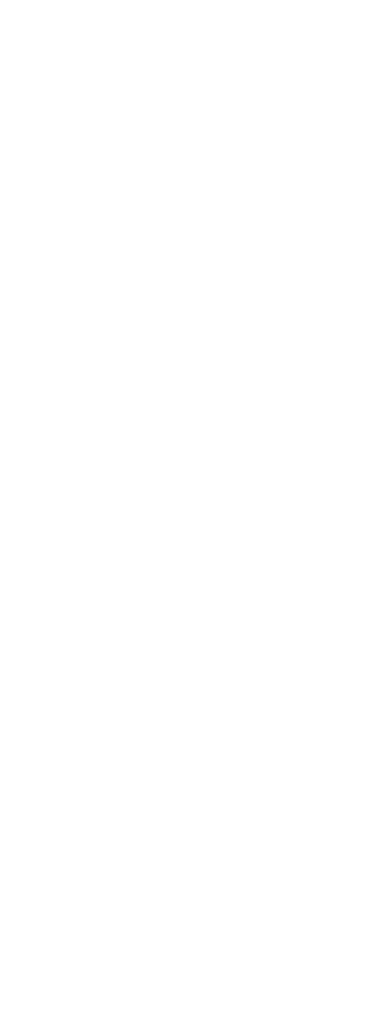
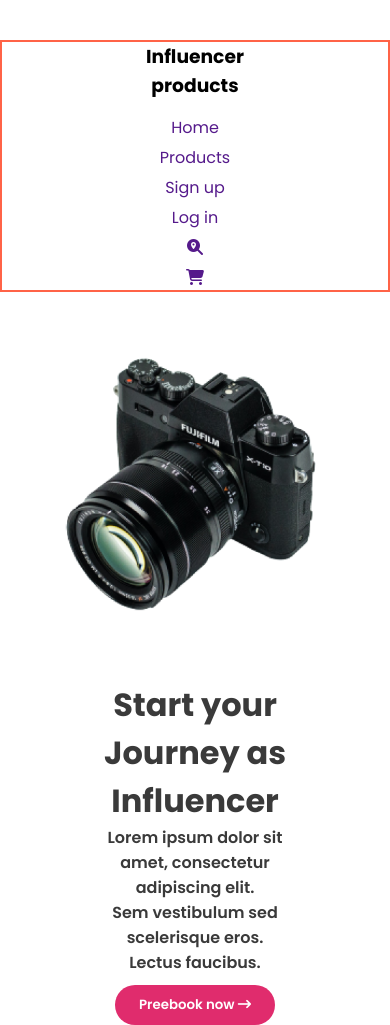
Before and after one commit to Moshiur-Code/influencer-gear, a plain HTML site: page index.html in a window 390 px wide. Before the commit the page ends 844 px from the top, so only its background shows below. Drawn offline with Linux system fonts and the light colour scheme.

Commit message:
Navbar and Banner section have been finished and  responsive

```diff
--- a/index.html
+++ b/index.html
@@ -5,8 +5,49 @@
     <meta name="viewport" content="width=device-width, initial-scale=1.0">
     <title>Influencer Gear</title>
     <link rel="stylesheet" href="./style.css">
+
+    <!-- Font -->
+    <link rel="preconnect" href="https://fonts.googleapis.com">
+    <link rel="preconnect" href="https://fonts.gstatic.com" crossorigin>
+    <link href="https://fonts.googleapis.com/css2?family=Poppins:wght@400;600;700;800&display=swap" rel="stylesheet">
+
+    <!-- Font Awesome Kit -->
+    <script src="https://kit.fontawesome.com/e182c4ca29.js" crossorigin="anonymous"></script>
+
 </head>
 <body>
+    <header>
+        <!-- Navbar Section -->
+        <nav>
+            <h3 class="nav-title">Influencer products</h3>
+            <ul>
+                <li><a href="">Home</a></li>
+                <li><a href="">Products</a></li>
+                <li><a href="">Sign up</a></li>
+                <li><a href="">Log in</a></li>
+                <li><a href=""><i class="fa-solid fa-magnifying-glass-location"></i></a></li>
+                <li><a href=""><i class="fa-solid fa-cart-shopping"></i></a></li>
+            </ul>
+        </nav>
 
+        <!-- Banner Section -->
+        <div class="banner">
+            <div class="banner-content">
+                <h1 class="banner-title">Start your Journey as <br>
+                    Influencer
+                </h1>
+                <p class="banner-description">
+                    Lorem ipsum dolor sit amet, consectetur adipiscing elit. <br> Sem vestibulum sed scelerisque eros. Lectus faucibus.
+                </p>
+                <button class="banner-btn">
+                    Preebook now
+                    <i class="fa-solid fa-arrow-right-long"></i>
+                </button>
+            </div>
+            <div class="banner-image">
+                <img src="./images/main-camera.png"  alt="">
+            </div>
+        </div>
+    </header>
 </body>
 </html>
--- a/style.css
+++ b/style.css
@@ -0,0 +1,141 @@
+*{
+    margin: 0;
+    padding: 0;
+    font-family: 'Poppins', sans-serif;
+}
+
+
+/* Navbar Section Styles */
+/* ----------------------- */
+nav{
+    border: 2px solid tomato;
+    margin-top: 40px;
+    display: flex;
+    justify-content: space-between;
+    align-items: center;
+    padding-left: 100px;
+    padding-right: 100px;
+}
+
+nav > ul{
+    display: flex;
+    align-items: center;
+}
+
+nav li{
+    list-style-type: none;
+    margin-left: 40px;
+}
+
+nav li a{
+    text-decoration: none;
+}
+
+
+/* Banenr Section Styles */
+/* ----------------------- */
+.banner{
+    margin-top: 50px;
+    display: flex;
+    justify-content: space-between;
+    align-items: center;
+    padding-left: 100px;
+    padding-right: 100px;
+}
+
+.banner-title{
+    color: #3A3A3A;
+    font-size: 3.25rem;
+    font-weight: 700;
+}
+
+.banner-description{
+    color: #3A3A3A;
+    font-size: 1rem;
+    font-weight: 600;
+}
+
+.banner-btn{
+    margin-top: 10px;
+    padding: 10px 24px;
+    border-radius: 41px;
+    background: #E02C6D;
+    color: #FFF;
+    font-weight: 600;
+    border: 0;
+}
+
+
+
+
+
+
+
+
+
+
+
+/*
+    -------------------------------------
+    Responsive Design for Mobile Device
+    --------------------------------------
+*/
+@media screen and (max-width: 576px) {
+    nav{
+        flex-direction: column;
+    }
+    .nav-title{
+        text-align: center;
+    }
+
+    nav > ul {
+        margin-top: 10px;
+        flex-direction: column;
+        text-align: center;
+        align-items: center;
+    }
+
+    nav li{
+        margin-top: 5px;
+        margin-left: 0px;
+    }
+
+    .banner{
+        flex-direction: column-reverse;
+        text-align: center;
+    }
+
+    .banner-title{
+        font-size: 2rem;
+    }
+
+    .banner-image img{
+        margin-bottom: 50px;
+        width: 300px;
+    }
+}
+
+
+/*
+    -------------------------------------
+    Responsive Design for Medium Device
+    --------------------------------------
+*/
+@media screen and (min-width: 576px) and (max-width: 992px) {
+    nav{
+        flex-direction: column;
+    }
+    nav ul{
+        margin-top: 15px;
+    }
+    nav li{
+        margin-left: 20px;
+    }
+
+    .banner{
+        flex-direction: column-reverse;
+    }
+    .banner-content{
+        margin-top: 50px;
+    }
+}
```
